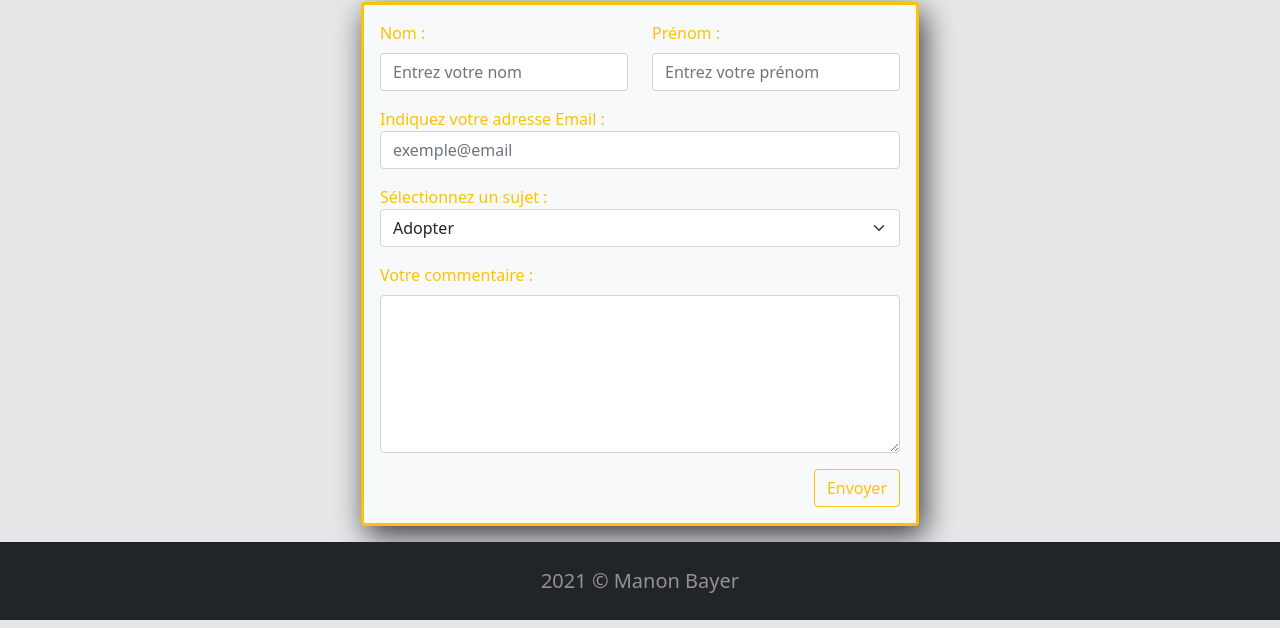
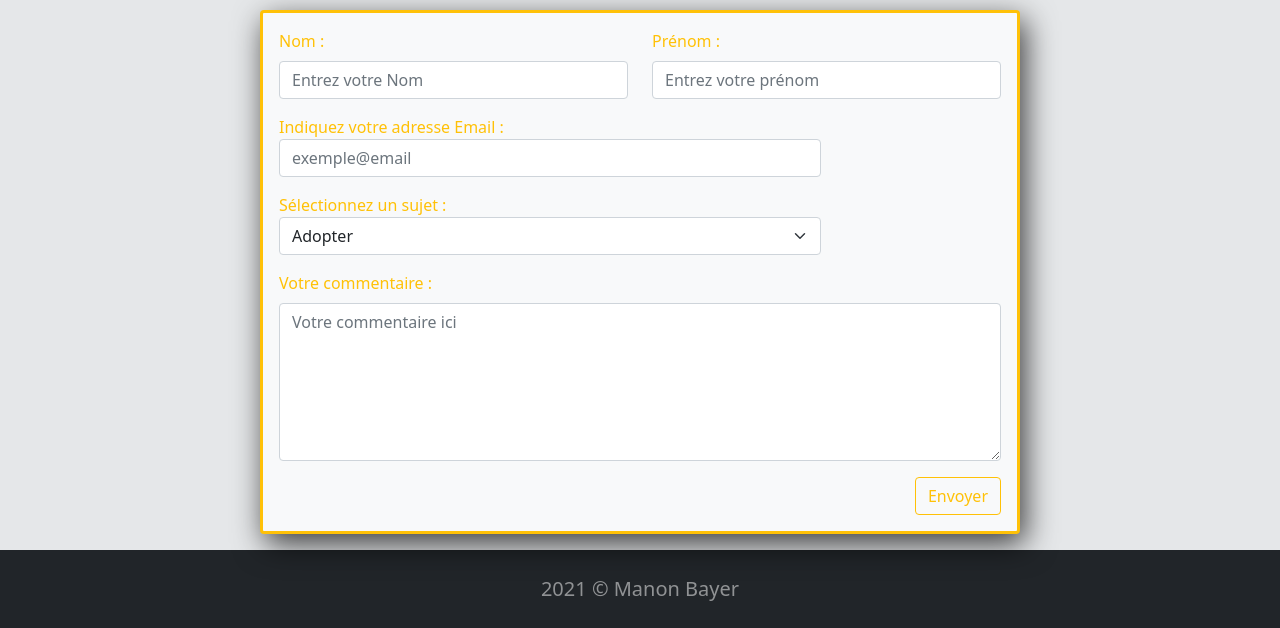
Before and after one commit to ManonDev/association, a website: page contact.html in a window 1280 px wide. Shown: the part 281-909 px from the top of the page. Drawn offline with nearby package versions, Linux system fonts and the light colour scheme.

Commit message:
add form on page contact

```diff
--- a/contact.html
+++ b/contact.html
@@ -65,42 +65,45 @@
     <section id="form" class="my-3">
         <div class="container">
             <h1 class="text-center">Contactez-nous :</h1>
-            <div class="mx-auto bg-light text-warning w-50 p-3 mt-3 rounded-2 shadow border border-3 border-warning">
+            <div class="row justify-content-center">
+                <div class="col-md-8 bg-light text-warning p-3 mt-3 rounded-2 shadow border border-3 border-warning">
                     <form>
                         <div class="form-group">
                             <div class="row mb-3">
                                 <div class="col-md">
                                     <label for="name" class="form-label">Nom :</label>
-                                <input type="text" class="form-control" id="name" placeholder="Entrez votre nom">
+                                    <input type="text" class="form-control" id="name" placeholder="Entrez votre Nom" required>
                                 </div>
                                 <div class="col-md">
                                     <label for="first-name" class="form-label">Prénom :</label>
-                                <input type="text" class="form-control" id="first-name" placeholder="Entrez votre prénom">
+                                    <input type="text" class="form-control" id="first-name" placeholder="Entrez votre prénom" required>
                                 </div>
                             </div>
                             <div class="mb-3">
                                 <label for="email">Indiquez votre adresse Email :</label>
-                            <input type="text" class="form-control" placeholder="exemple@email">
+                                <input type="text" class="form-control w-75" placeholder="exemple@email" required>
                             </div>
                             <div class="mb-3">
                                 <label>Sélectionnez un sujet :</label>
-                            <select class="form-select">
+                                <select class="form-select w-75">
                                     <option selected>Adopter</option>
                                     <option value="1">Signaler un abandon</option>
                                     <option value="2">Animal perdu</option>
-                                <option value="4">Bénévolat</option>
-                                <option value="3">Autre</option>
+                                    <option value="3">Bénévolat</option>
+                                    <option value="4">Informations sur l'association</option>
+                                    <option value="5">Autre</option>
                                 </select>
                             </div>
                             <div class="mb-3">
                                 <label for="commentaire" class="form-label">Votre commentaire :</label>
-                            <textarea class="form-control" id="commentaire" rows="6"></textarea>
+                                <textarea class="form-control" id="commentaire" rows="6" placeholder="Votre commentaire ici"required></textarea>
                             </div>
                             <div class="text-end">
                             <button class="btn btn-outline-warning" type="submit">Envoyer</button>
                             </div>
                         </div>
                     </form>
+                </div>
             </div>
         </div>
     </section>
```
Lines whose indentation alone changed are shown as unchanged.
